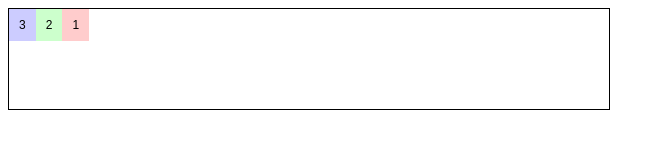
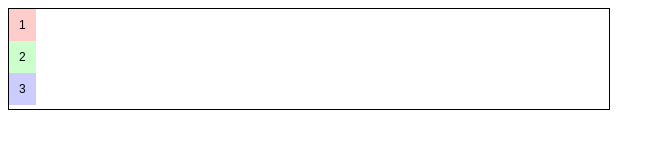
Before and after one commit to doctyper/flexie, a plain HTML site: page index.html in a window 1280 px wide. Shown: the whole page, without its empty margins (0-665 px from the left). Drawn offline with nearby package versions, Linux system fonts and the light colour scheme.

Commit message:
Testing vertical orientation.

```diff
--- a/css/test.css
+++ b/css/test.css
@@ -79,10 +79,10 @@ box-lines
 	display: box;
 
 	/* Box Orient */
-	-webkit-box-orient: horizontal;
-	-moz-box-orient: horizontal;
-	-ms-box-orient: horizontal;
-	box-orient: horizontal;
+	-webkit-box-orient: vertical;
+	-moz-box-orient: vertical;
+	-ms-box-orient: vertical;
+	box-orient: vertical;
 
 	/* Box Align */
 	-webkit-box-align: start;
@@ -97,10 +97,10 @@ box-lines
 	box-pack: start;
 
 	/* Box Direction */
-	-webkit-box-direction: reverse;
-	-moz-box-direction: reverse;
-	-ms-box-direction: reverse;
-	box-direction: reverse;
+	-webkit-box-direction: normal;
+	-moz-box-direction: normal;
+	-ms-box-direction: normal;
+	box-direction: normal;
 }
 
 #box-1, #box-2 {
```
